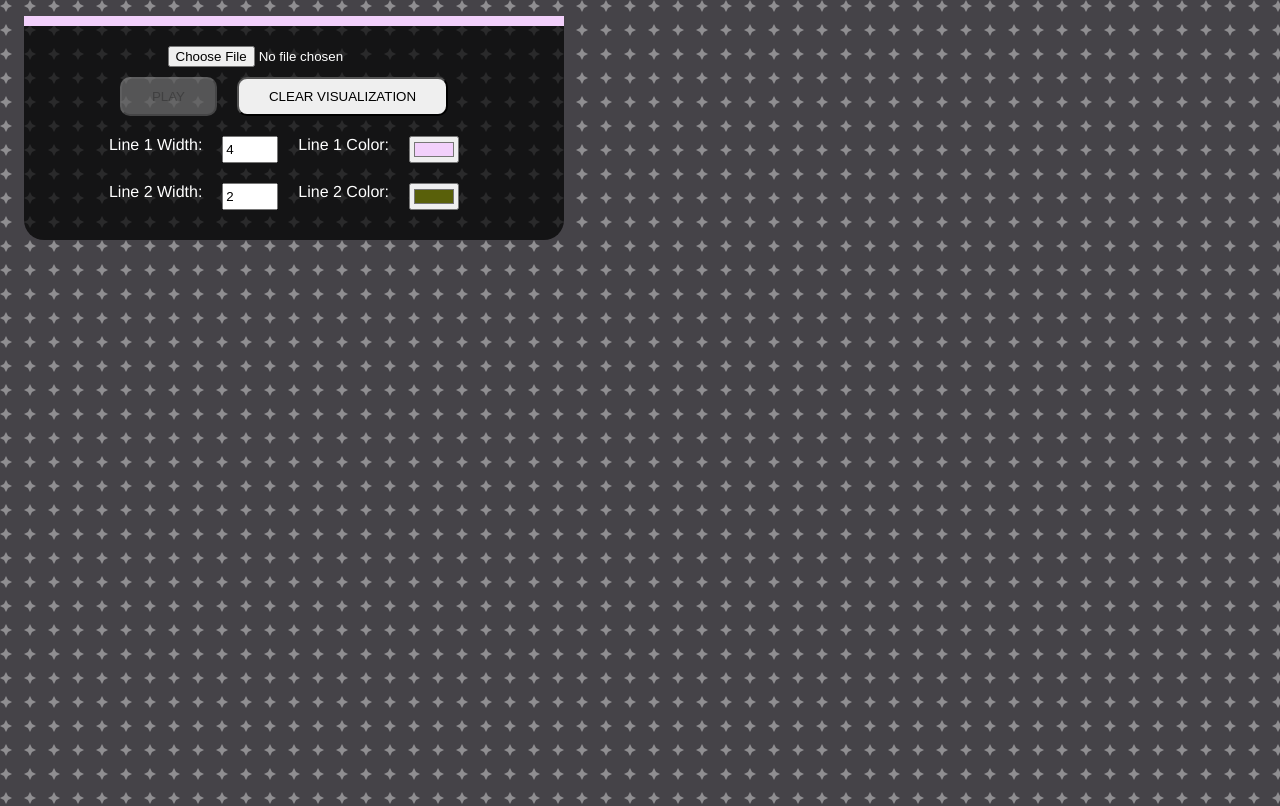
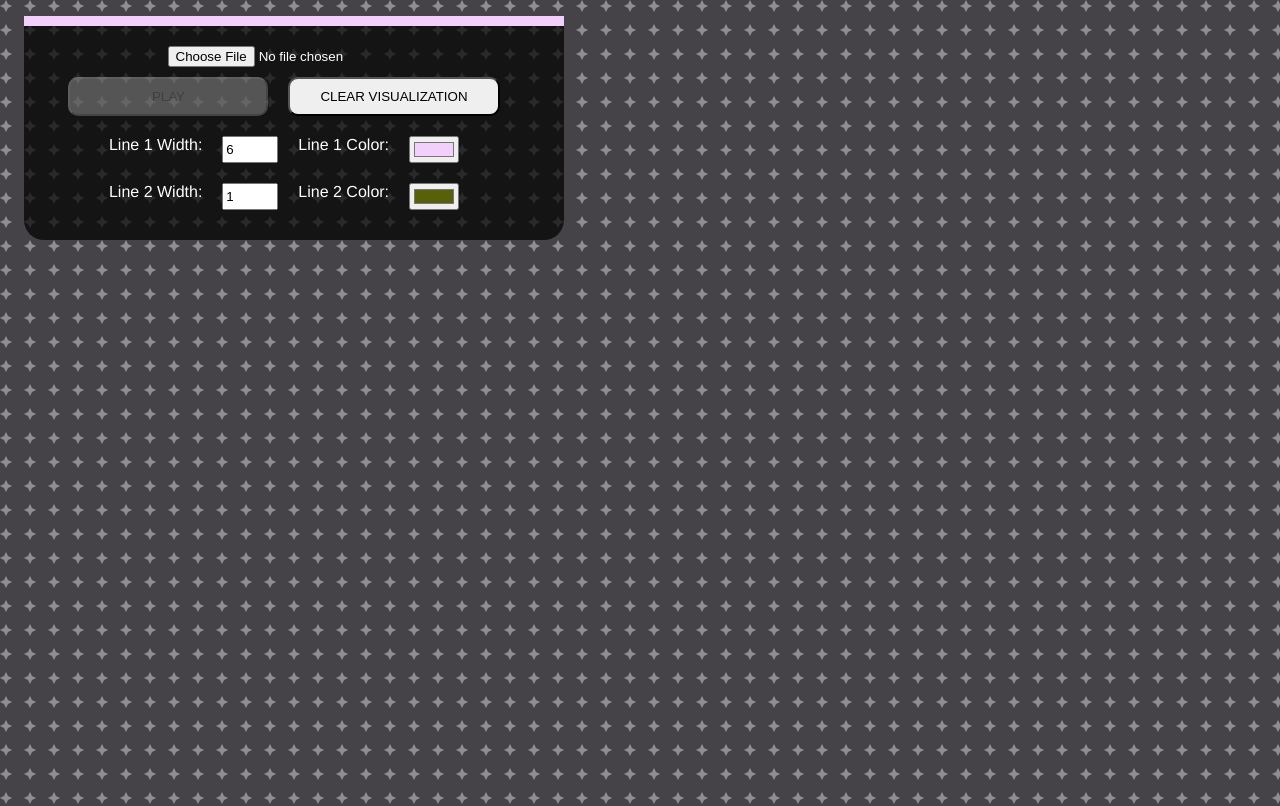
Before and after one commit to drinkingtheink/music-visualizer, a Vue app: page / in a window 1280 px wide. Shown: the top 806 px of the page. Built offline with nearby package versions, Linux system fonts and the light colour scheme.

Commit message:
visualizer wip

```diff
--- a/src/components/AudioVisualizer.vue
+++ b/src/components/AudioVisualizer.vue
@@ -4,7 +4,7 @@
       <input type="file" @change="handleFileUpload" />
 
       <section class="controls">
-        <button @click="togglePlayback" :disabled="!audioBuffer">
+        <button class="play" @click="togglePlayback" :disabled="!audioBuffer">
           {{ isPlaying ? 'Pause' : 'Play' }}
         </button>
         <button @click="clearCanvas">Clear Visualization</button>
@@ -45,9 +45,9 @@ export default {
     const dataArray = ref(null);
     const isPlaying = ref(false);
     const visualizationType = ref('waveform');
-    const lineWidth = ref(4);
+    const lineWidth = ref(6);
     const strokeStyle = ref('#000000');
-    const line2Width = ref(2);
+    const line2Width = ref(1);
     const stroke2Style = ref('#ffffff');
     let startTime = 0;
     let pausedTime = 0;
@@ -239,7 +239,6 @@ canvas {
 
 canvas.top-wave {
   z-index: 10;
-  /* margin-top: -100px; */
 }
 
 canvas.bottom-wave {
@@ -275,6 +274,10 @@ button {
   transition: all .3s;
 }
 
+button.play {
+  width: 200px;
+}
+
 button:hover {
   transform: scale(1.1);
 }
```
